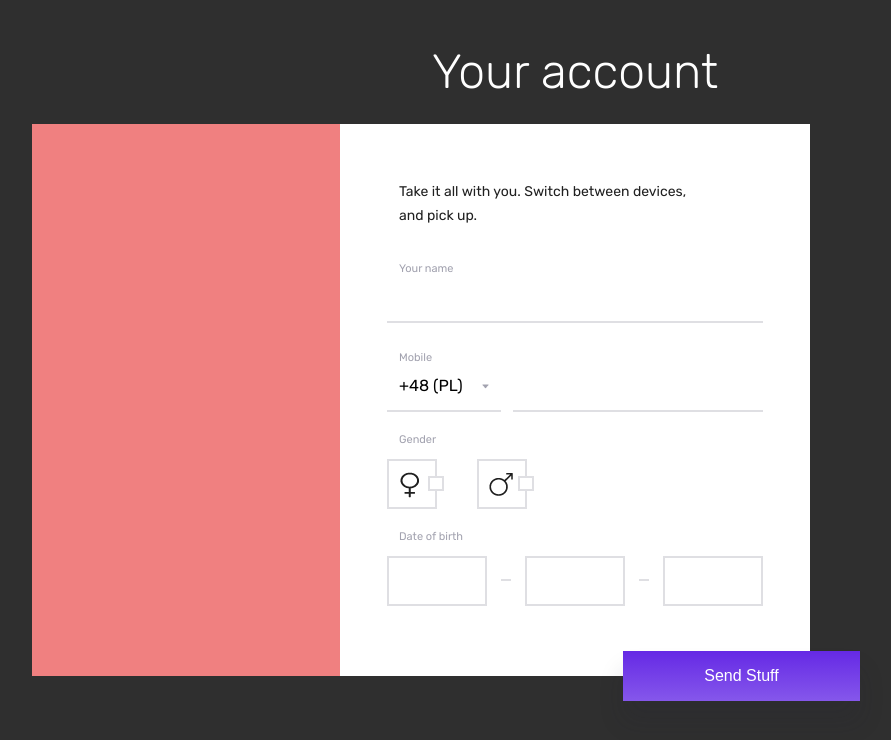
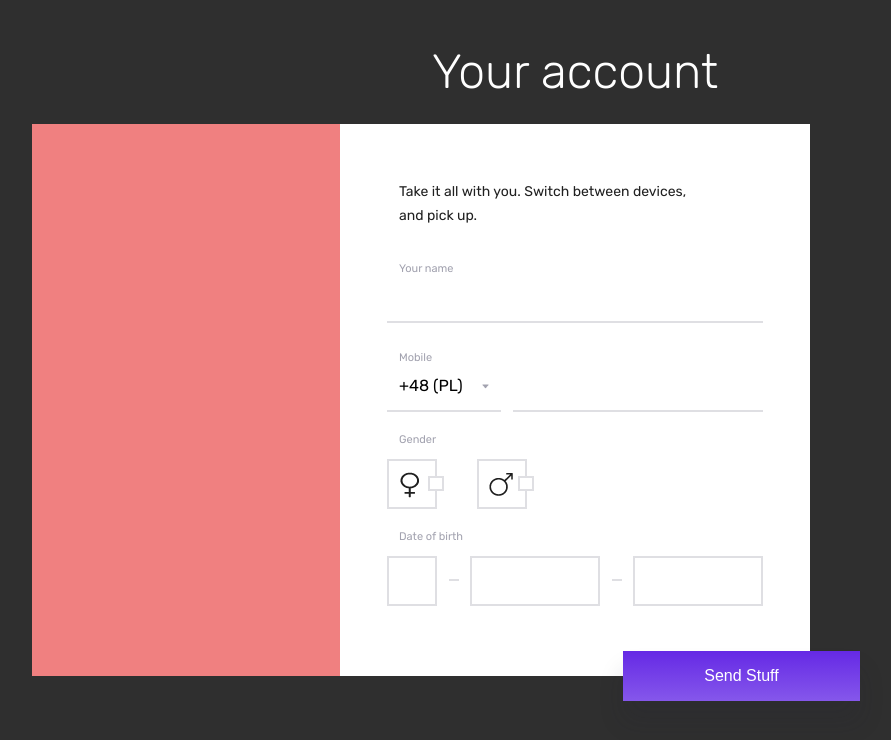
Before and after one commit to KamilCybulski/react-form, a React app: page / in a window 1280 px wide. Shown: the top 740 px of the page, without its empty margins (219-1110 px from the left). Built offline with nearby package versions, Linux system fonts and the light colour scheme.

Commit message:
Fix DateField's layout

```diff
--- a/src/components/form_fields/DateField.jsx
+++ b/src/components/form_fields/DateField.jsx
@@ -19,7 +19,7 @@ const DateField = ({ date: { day, month, year } }) => (
         input={day.input}
         meta={day.meta}
         options={days}
-        wrapperCustomClass="datefield__select"
+        wrapperCustomClass="datefield__select datefield__select_short"
         inputCustomClass="datefield__input"
         top
       />
@@ -28,7 +28,7 @@ const DateField = ({ date: { day, month, year } }) => (
         input={month.input}
         meta={month.meta}
         options={months}
-        wrapperCustomClass="datefield__select"
+        wrapperCustomClass="datefield__select datefield__select_medium"
         inputCustomClass="datefield__input"
         top
       />
@@ -37,7 +37,7 @@ const DateField = ({ date: { day, month, year } }) => (
         input={year.input}
         meta={year.meta}
         options={years}
-        wrapperCustomClass="datefield__select"
+        wrapperCustomClass="datefield__select datefield__select_long"
         inputCustomClass="datefield__input"
         top
       />
--- a/src/styles/form/_datefield.scss
+++ b/src/styles/form/_datefield.scss
@@ -36,6 +36,30 @@
   flex-flow: column nowrap;
   justify-content: space-between;
   position: relative;
+
+  &_short {
+    width: 50px;
+  }
+
+  &_medium {
+    width: 130px;
+
+    @media screen and (max-width: 570px) {
+      width: 100px;
+    }
+
+    @media screen and (max-width: 520px) {
+      width: 50px;
+    }
+  }
+
+  &_long {
+    width: 130px;
+
+    @media screen and (max-width: 470px) {
+      width: 100px;
+    }
+  }
 }
 
 .datefield__input {
```
